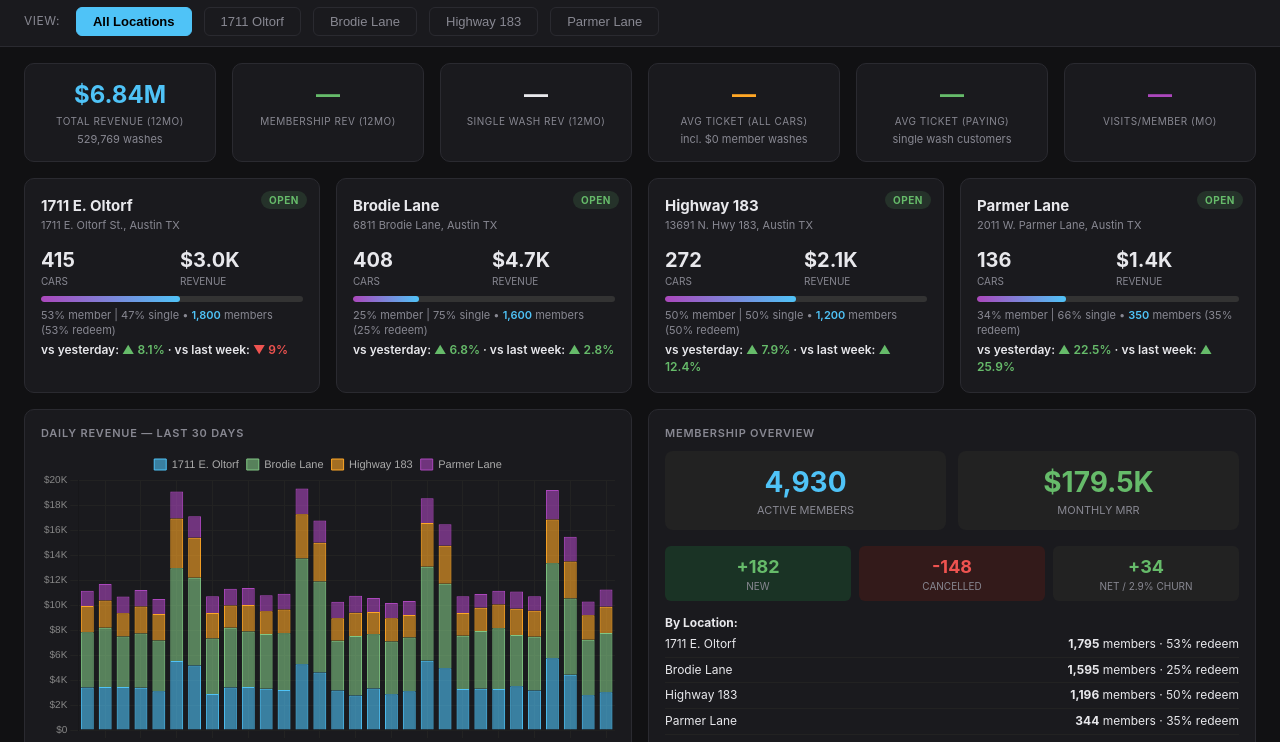
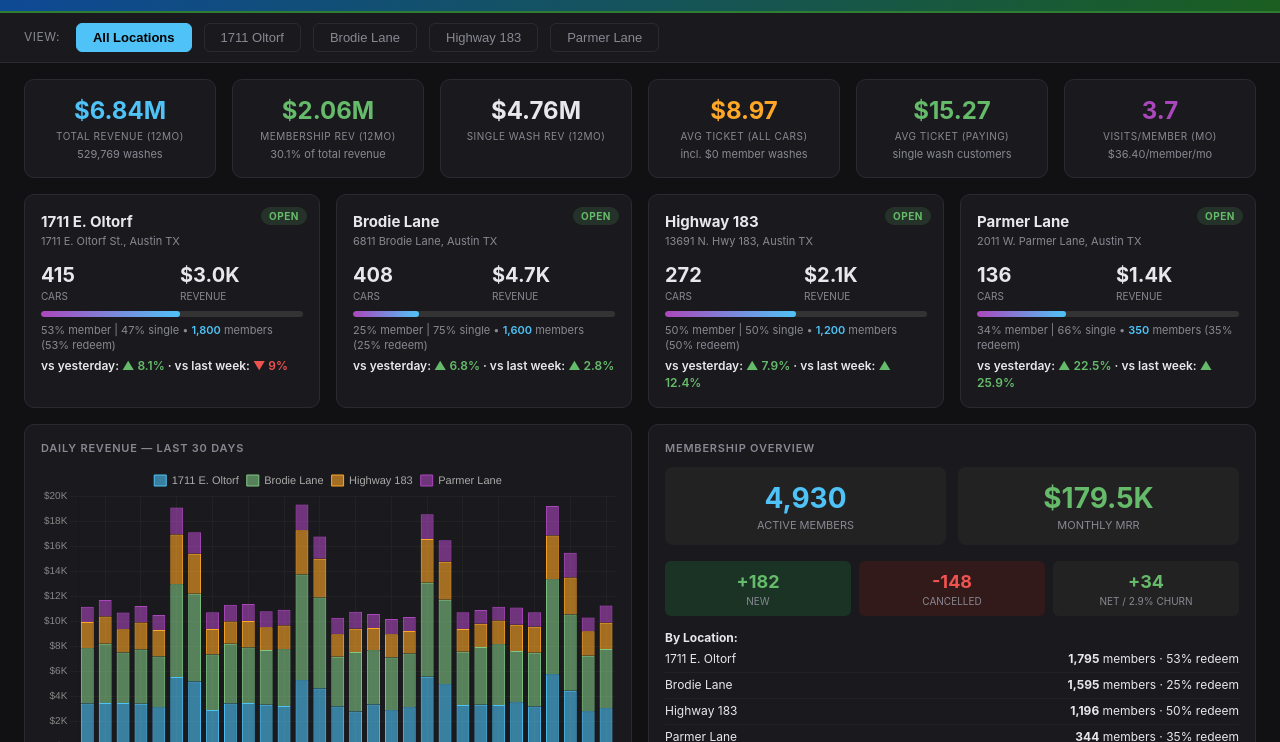
Before and after one commit to moorerussel/palms-pos-dashboard, a plain HTML site: page index.html in a window 1280 px wide. Shown: the part 128-870 px from the top of the page. Drawn offline with nearby package versions, Linux system fonts and the light colour scheme.

Commit message:
Fix: correct static data mapping for all charts

```diff
--- a/index.html
+++ b/index.html
@@ -423,7 +423,7 @@
 
 // ── KPI ──
 async function loadKPI() {
-  const d = {this_month:{washes:44040,member_washes:18164,single_washes:25876,single_revenue:395085,mrr:179456.7,total_revenue:574541.7,avg_ticket_all:8.97,avg_ticket_paying:15.27,active_members:4930,visits_per_member:3.7,revenue_per_member:36.4},annual:{total_washes:529769,total_revenue:6837418.24,membership_pct:30.1}};
+  const d = {annual:{total_revenue:6837418.24,total_washes:529769,membership_revenue:2057070.24,single_revenue:4758364,membership_pct:30.1},this_month:{washes:44040,member_washes:18164,single_washes:25876,single_revenue:395085,mrr:179456.7,total_revenue:574541.7,avg_ticket_all:8.97,avg_ticket_paying:15.27,active_members:4930,visits_per_member:3.7,revenue_per_member:36.4}};
   const a = d.annual, m = d.this_month;
 
   document.getElementById('kpiTotalRev').textContent = fmt$(a.total_revenue);
```
